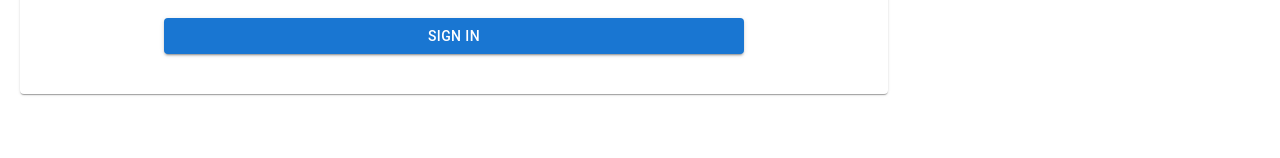
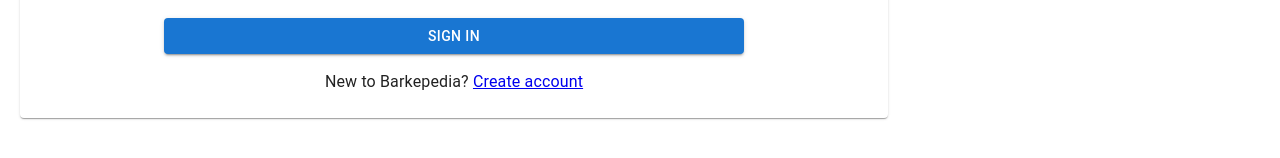
Before and after one commit to t-cbailey/Barkapedia-Front-End, a React (Vite) app: page /signin in a window 1280 px wide. Shown: the part 368-526 px from the top of the page. Built offline with nearby package versions, Linux system fonts and the light colour scheme; no server answers.

Commit message:
linked register and singin pages

```diff
--- a/src/Components/Register.tsx
+++ b/src/Components/Register.tsx
@@ -10,6 +10,8 @@
 import FormControlLabel from "@mui/material/FormControlLabel";
 import postUser from "../utils/postUser";
 import "../Styles/register.css"
+import { useNavigate } from "react-router-dom";
+
 
 export default function Register() {
   const [username, setUsername] = useState<string>("");
@@ -21,6 +23,7 @@
   const [isCustomer, setIsCustomer] = useState<boolean>(false);
   const [isBusiness, setIsBusiness] = useState<boolean>(false);
   const [user, setUser] = useState({ type: "" });
+  const navigate = useNavigate();
 
   function handleFormChange(e: any, entry: string) {
     entry === "username" && setUsername(e.target.value);
@@ -44,8 +47,7 @@
       setUser(updatedUser);
       postUser(updatedUser)
       .then(() => {
-        console.log(user, "in register.tsx");
-        console.log("submitted");
+        navigate("/signin")
       })
       .catch((err) => {
         console.dir(err);
--- a/src/Components/SignIn.tsx
+++ b/src/Components/SignIn.tsx
@@ -6,7 +6,7 @@
 import { firebaseSignIn } from "../../firebaseUtils/Firebase";
 import { useState, useContext } from "react";
 import { LoginContext } from "../Context/loginContext";
-import { useNavigate } from "react-router-dom";
+import { useNavigate, Link } from "react-router-dom";
 
 export default function SignIn() {
   const [email, setEmail] = useState("");
@@ -19,6 +19,7 @@
   const { setEmail: setLoginEmail } = useContext(LoginContext);
   const navigate = useNavigate();
   const emailRegex = /^[\w-\.]+@([\w-]+\.)+[\w-]{2,4}$/;
+
 
   const handleSubmit = (event: React.FormEvent<HTMLFormElement>) => {
     event.preventDefault();
@@ -127,6 +128,10 @@
           >
             Sign In
           </Button>
+          <Typography onClick={() => {
+            setEmailError(false)
+            navigate("/register")
+            }} sx={{display: "flex", justifyContent: "center", cursor: "pointer"}}>New to Barkepedia?&nbsp;<Link to={"/register"}>Create account</Link></Typography>
           {submitError && (
             <Typography
               variant="body2"
```
